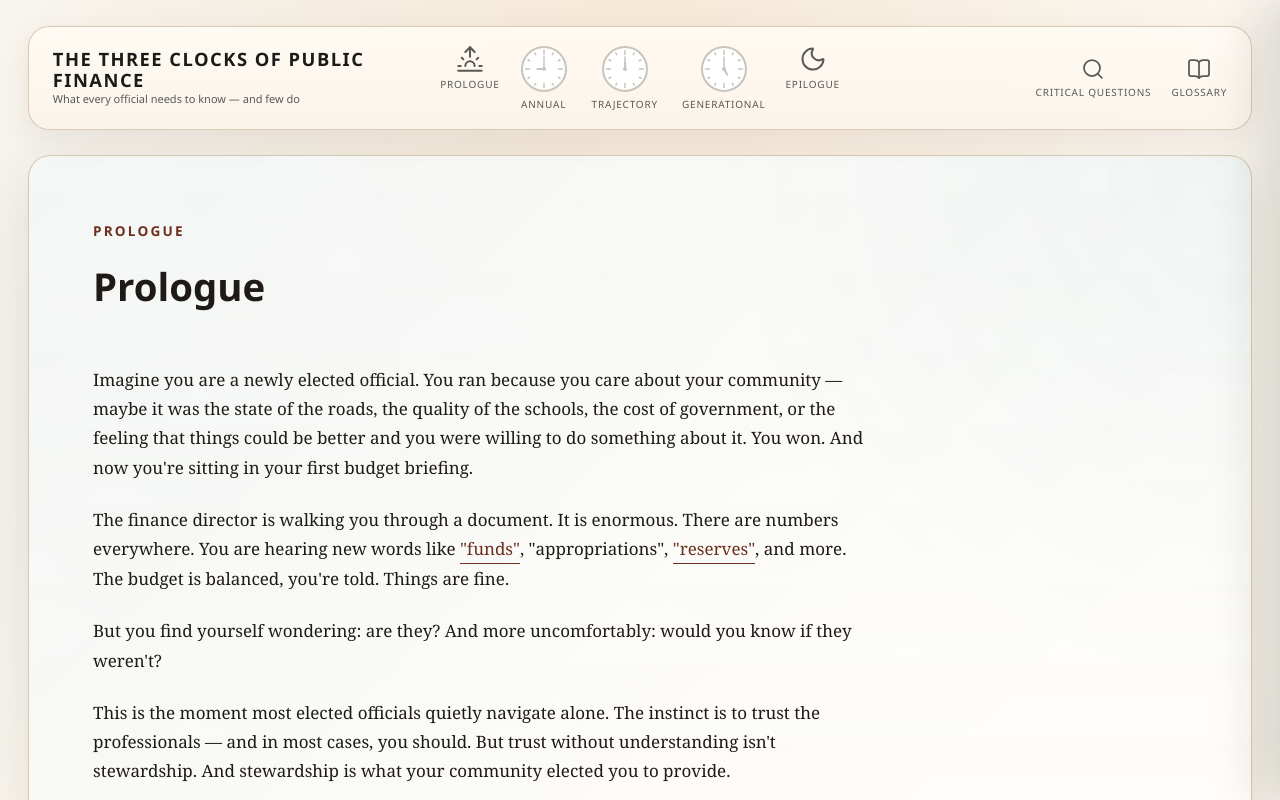
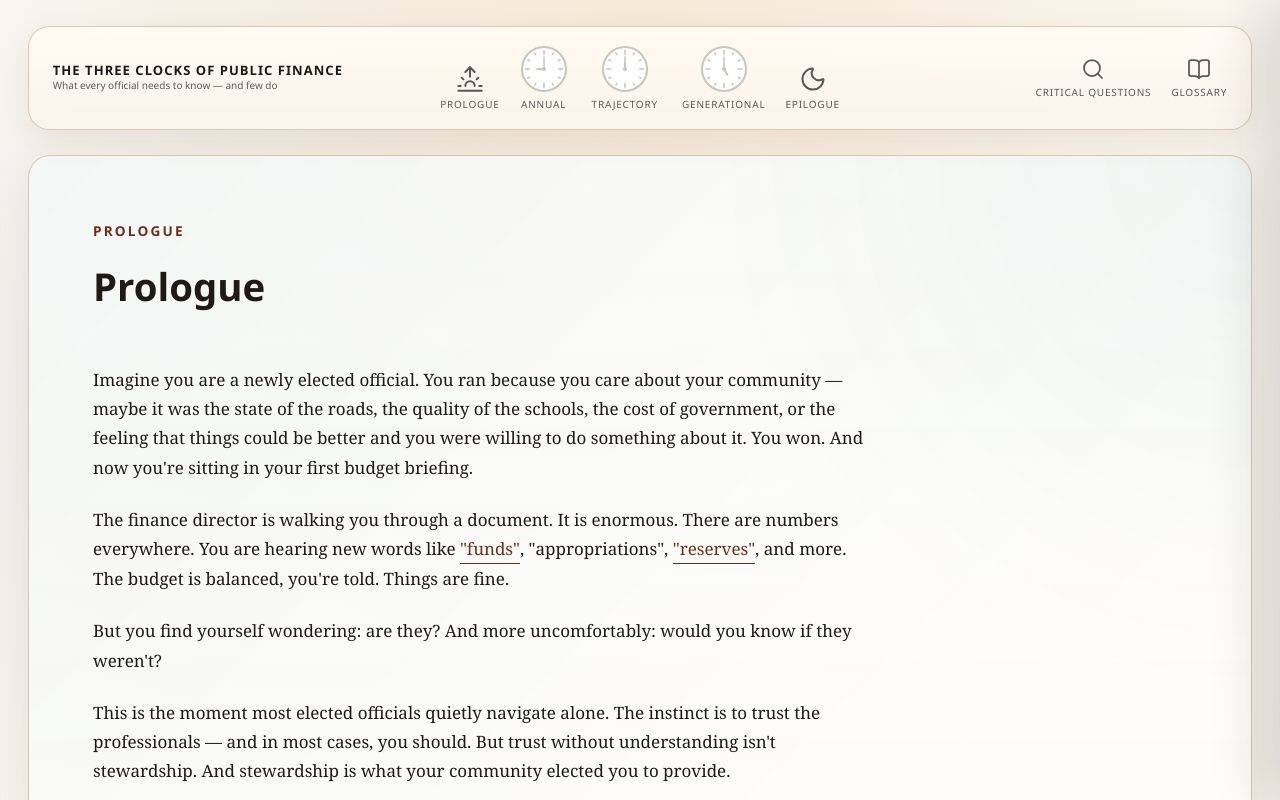
Before and after one commit to SKavanagh13/Seeing-the-System, a React (Vite) app: page / in a window 1280 px wide. Shown: the top 800 px of the page. Built offline with nearby package versions, Linux system fonts and the light colour scheme.

Commit message:
tighten nav title and baseline alignment (#21)

```diff
--- a/src/styles.css
+++ b/src/styles.css
@@ -110,7 +110,7 @@ select {
 
 .top-nav__title {
   font-family: var(--font-heading);
-  font-size: 1.08rem;
+  font-size: 13px;
   font-weight: 700;
   letter-spacing: 0.08em;
   line-height: 1.1;
@@ -122,7 +122,7 @@ select {
   margin: 0;
   color: #595956;
   font-family: var(--font-heading);
-  font-size: 11px;
+  font-size: 10px;
   font-weight: 400;
   line-height: 1.2;
   white-space: nowrap;
@@ -136,7 +136,7 @@ select {
 
 .top-nav__utilities {
   display: flex;
-  align-items: flex-start;
+  align-items: flex-end;
   justify-self: end;
   gap: 20px;
 }
@@ -184,7 +184,7 @@ select {
 
 .clock-nav {
   display: flex;
-  align-items: flex-start;
+  align-items: flex-end;
   justify-content: center;
   gap: 24px;
 }
```
